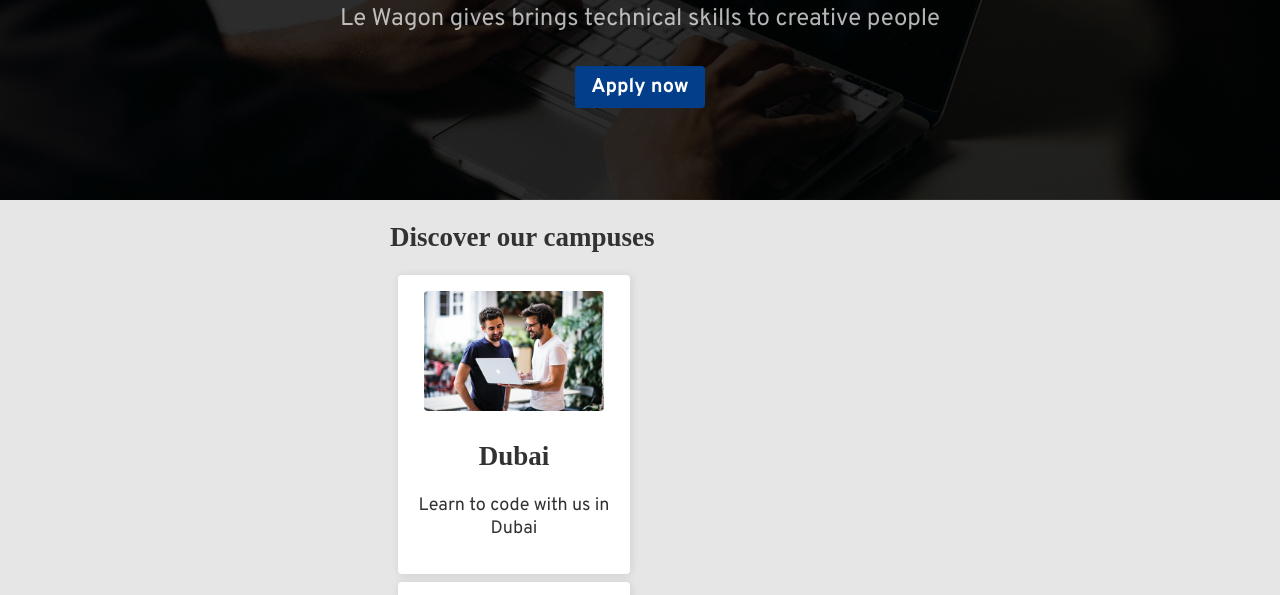
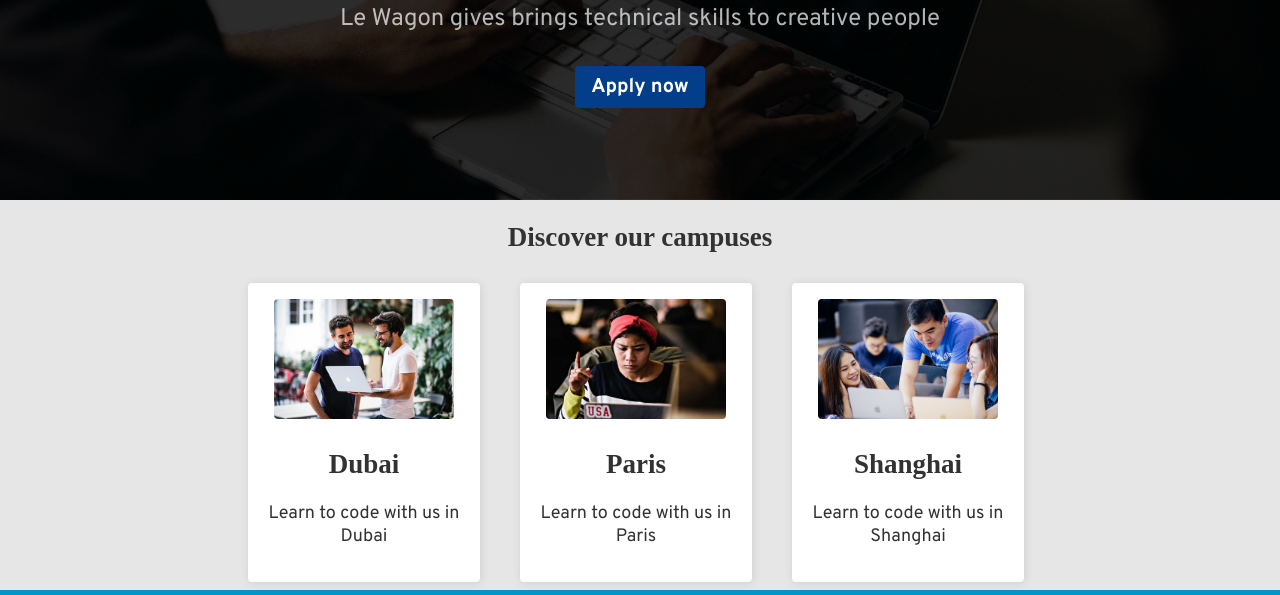
Before and after one commit to Sajakhtar/lewagon-landing-page-workshop, a plain HTML site: page index.html in a window 1280 px wide. Shown: the part 197-792 px from the top of the page. Drawn offline with Linux system fonts and the light colour scheme; a web font is replaced by a local one.

Commit message:
add display grid

```diff
--- a/index.html
+++ b/index.html
@@ -22,6 +22,7 @@
 
     <h2>Discover our campuses</h2>
 
+    <div class="cards">
       <div class="card-white">
         <img src="images/london.jpg" alt="Dubai Campus">
         <h2>Dubai</h2>
@@ -35,9 +36,10 @@
       </div>
 
       <div class="card-white">
-      <img src="images/london.jpg" alt="Shanghai Campus">
+        <img src="images/shanghai.jpg" alt="Shanghai Campus">
         <h2>Shanghai</h2>
         <p>Learn to code with us in Shanghai</p>
+      </div>
     </div>
 
   </div>
--- a/style.css
+++ b/style.css
@@ -47,6 +47,7 @@ a {
   background-color: #023e8a;
   padding: 8px 16px;
   border-radius: 4px;
+  transition: 0.3s;
 }
 
 .btn-blue:hover {
@@ -54,8 +55,15 @@ a {
 }
 
 .container {
-  width: 500px;
+  width: 800px;
   margin: 0 auto;
+  text-align: center;
+}
+
+.cards {
+  display: grid;
+  grid-template-columns: 1fr 1fr 1fr;
+  grid-gap: 16px;
 }
 
 .card-white {
@@ -69,7 +77,9 @@ a {
 }
 
 .card-white img {
-  max-width: 180px;
+  width: 180px;
+  height: 120px;
+  object-fit: cover;
   border-radius: 4px;
 }
 
@@ -77,5 +87,5 @@ a {
   background-color: #0096c7;
   color: white;
   text-align: center;
-  padding: 16px 0;
+  padding: 8px 0;
 }
```
Lines whose indentation alone changed are shown as unchanged.
